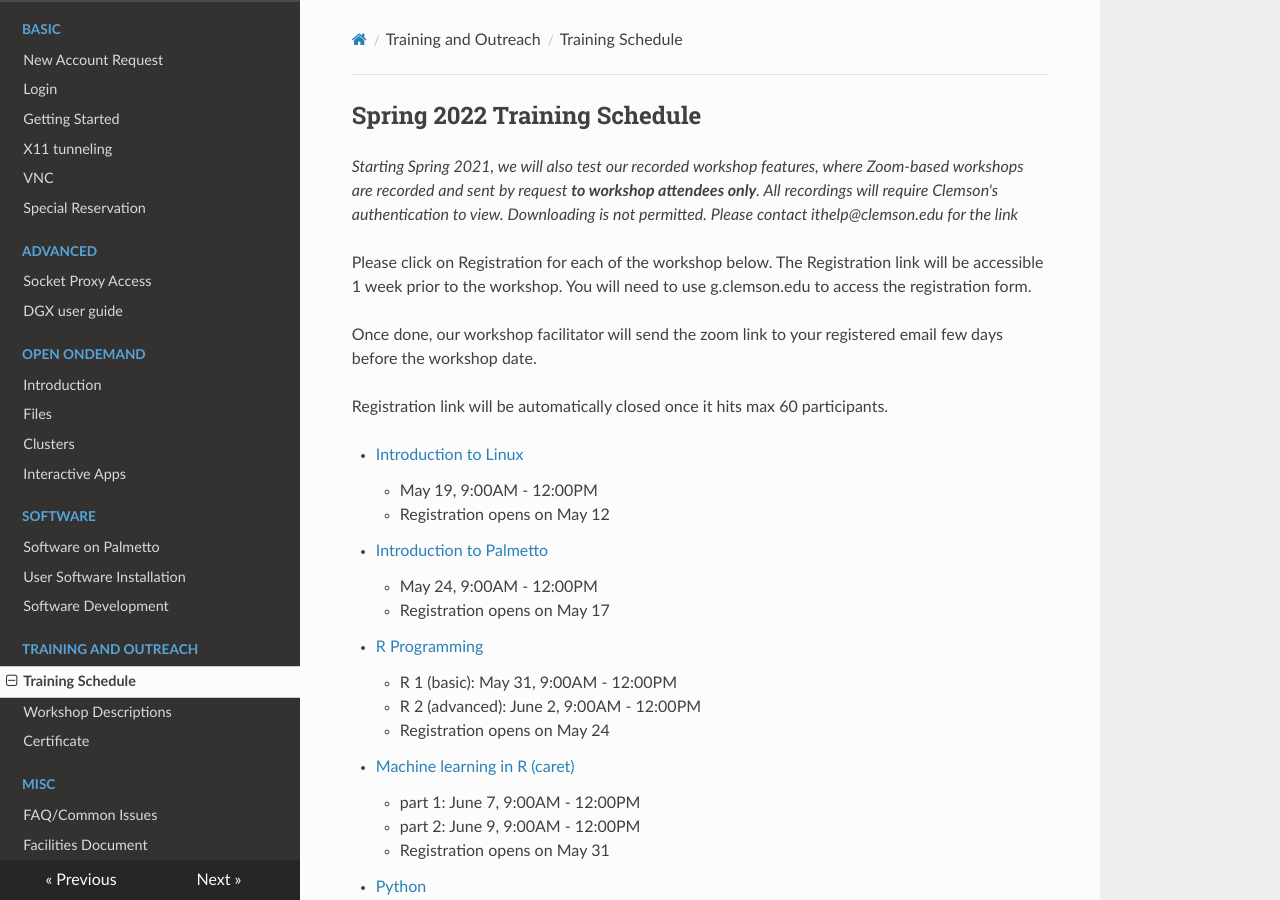
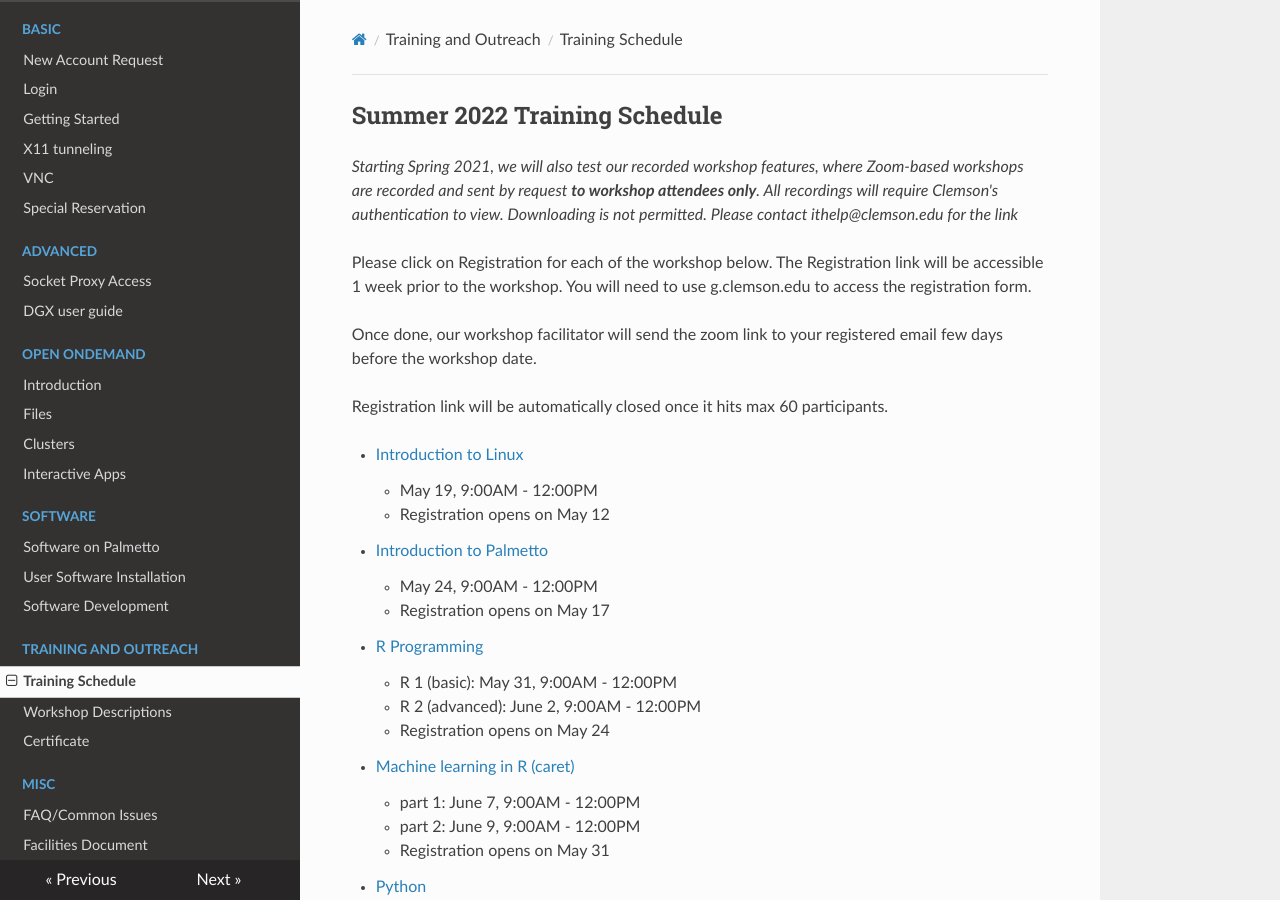
Before and after one commit to clemsonciti/palmetto-documentation, an MkDocs documentation site: the page built from docs/training/schedule.md, in a window 1280 px wide and 900 px high. Built offline with MkDocs 1.6.1, drawn with Linux system fonts in a browser that asks for light colours; nearby versions of some CDN libraries.

Commit message:
update training schedule

```diff
--- a/docs/training/schedule.md
+++ b/docs/training/schedule.md
@@ -1,4 +1,4 @@
-## Spring 2022 Training Schedule
+## Summer 2022 Training Schedule
 
 *Starting Spring 2021, we will also test our recorded workshop features,
 where Zoom-based workshops are recorded and sent by request **to workshop attendees only**. All recordings will
```
